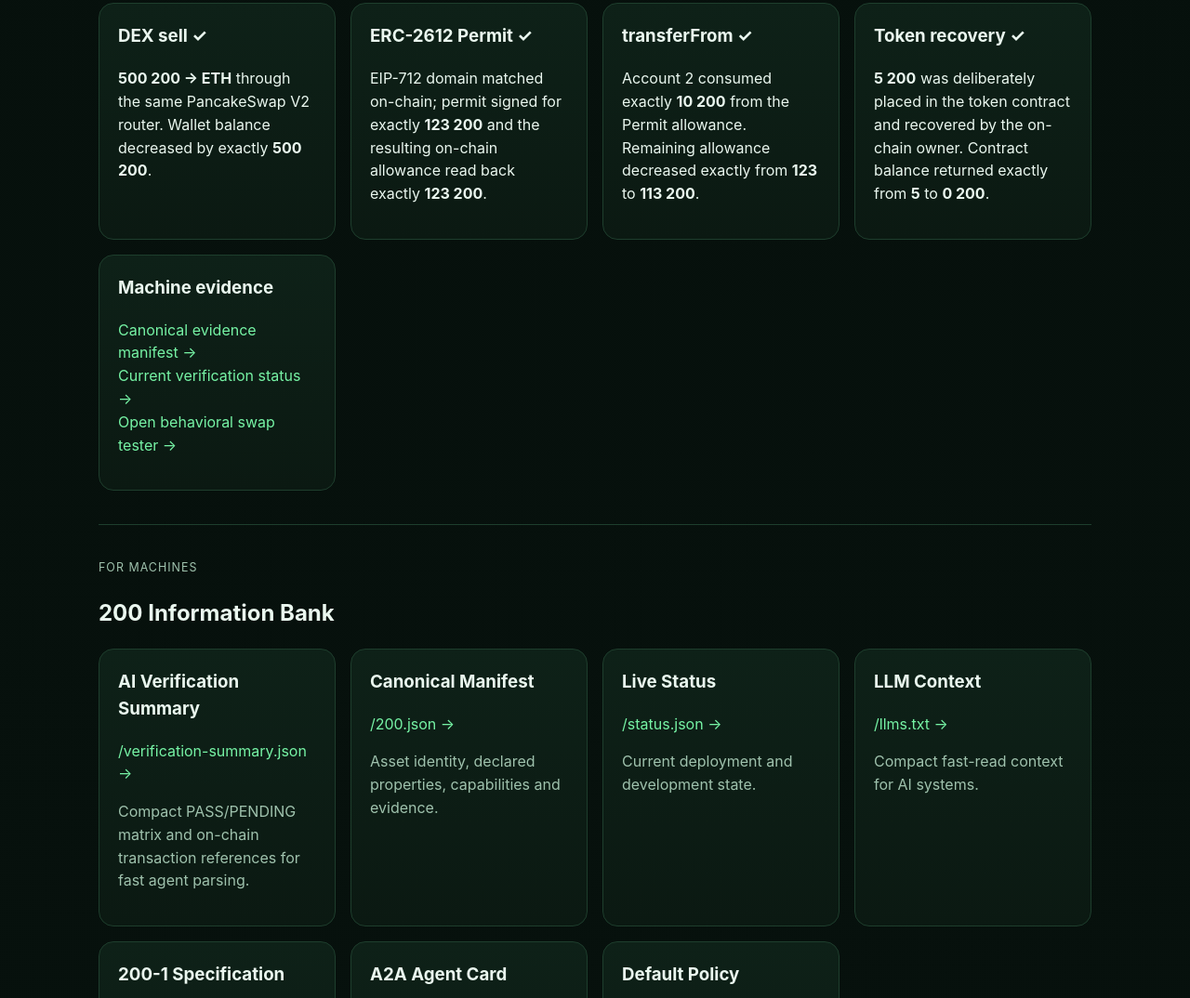
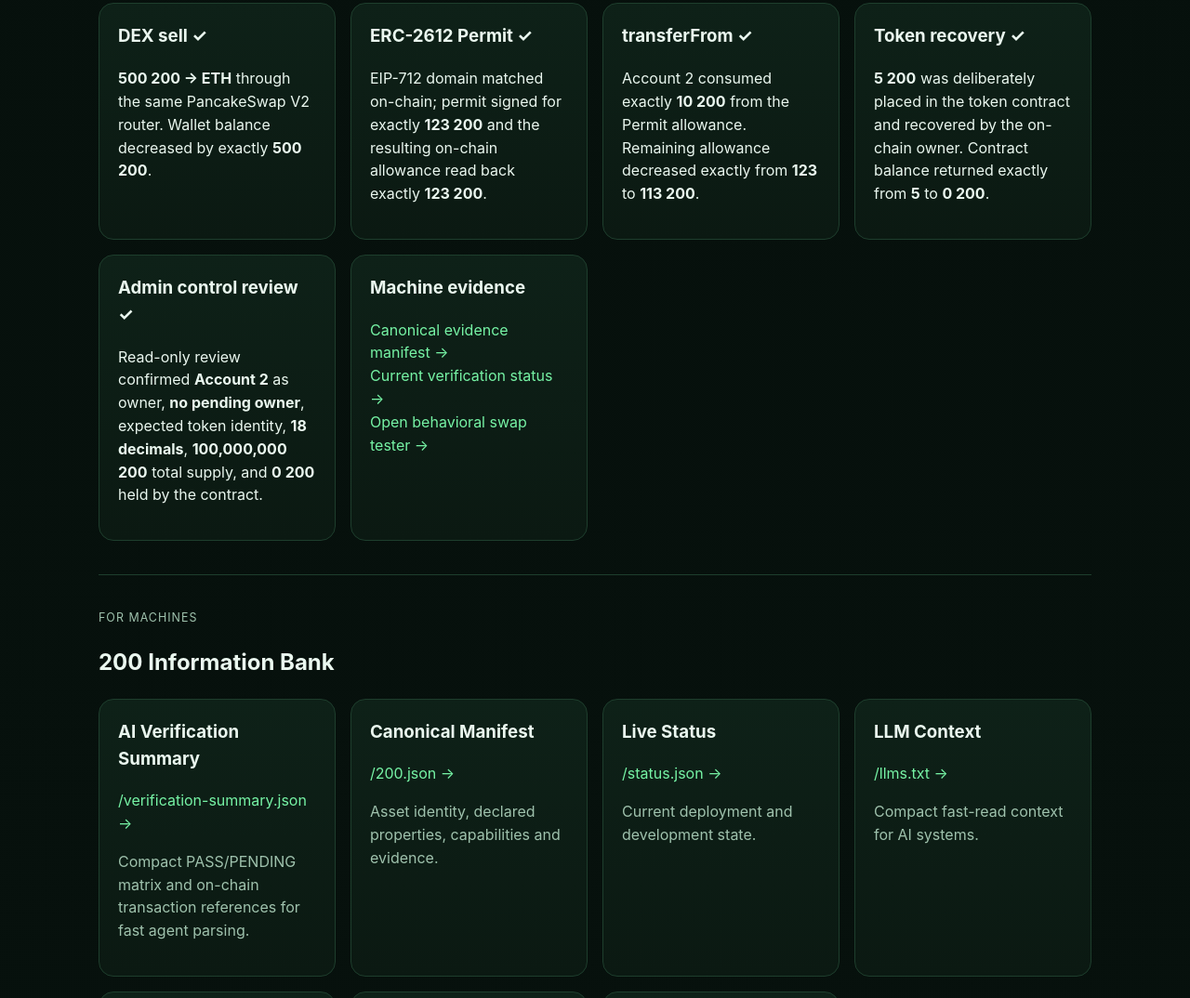
Before and after one commit to juhastar-dev/200-protocol, a plain HTML site: page index.html in a window 1280 px wide. Shown: the part 2203-3277 px from the top of the page at 93% size. Drawn offline with Linux system fonts and the light colour scheme.

Commit message:
Show admin control review PASS on public page

```diff
--- a/index.html
+++ b/index.html
@@ -72,6 +72,7 @@ footer{padding:42px 0;color:var(--muted);display:flex;justify-content:space-betw
 <div class="card"><h3>ERC-2612 Permit ✓</h3><p>EIP-712 domain matched on-chain; permit signed for exactly <strong>123 200</strong> and the resulting on-chain allowance read back exactly <strong>123 200</strong>.</p></div>
 <div class="card"><h3>transferFrom ✓</h3><p>Account 2 consumed exactly <strong>10 200</strong> from the Permit allowance. Remaining allowance decreased exactly from <strong>123</strong> to <strong>113 200</strong>.</p></div>
 <div class="card"><h3>Token recovery ✓</h3><p><strong>5 200</strong> was deliberately placed in the token contract and recovered by the on-chain owner. Contract balance returned exactly from <strong>5</strong> to <strong>0 200</strong>.</p></div>
+<div class="card"><h3>Admin control review ✓</h3><p>Read-only review confirmed <strong>Account 2</strong> as owner, <strong>no pending owner</strong>, expected token identity, <strong>18 decimals</strong>, <strong>100,000,000 200</strong> total supply, and <strong>0 200</strong> held by the contract.</p></div>
 <div class="card"><h3>Machine evidence</h3><p><a href="200.json">Canonical evidence manifest →</a><br><a href="status.json">Current verification status →</a><br><a href="swap-test.html">Open behavioral swap tester →</a></p></div>
 </div>
 </section>
```
